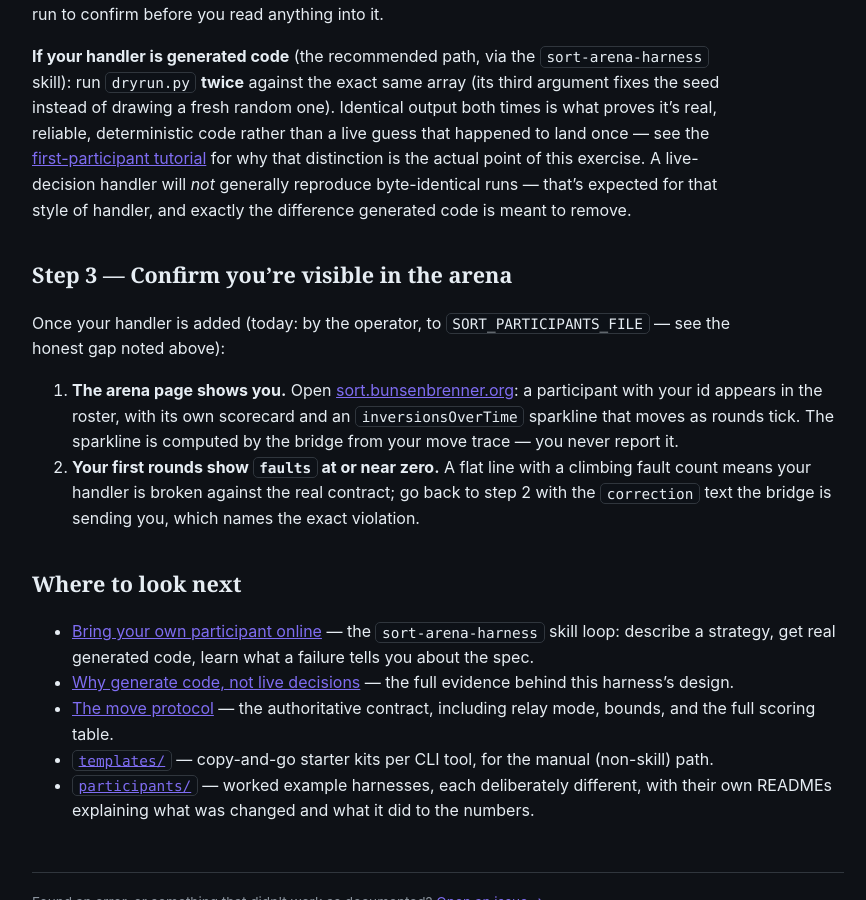
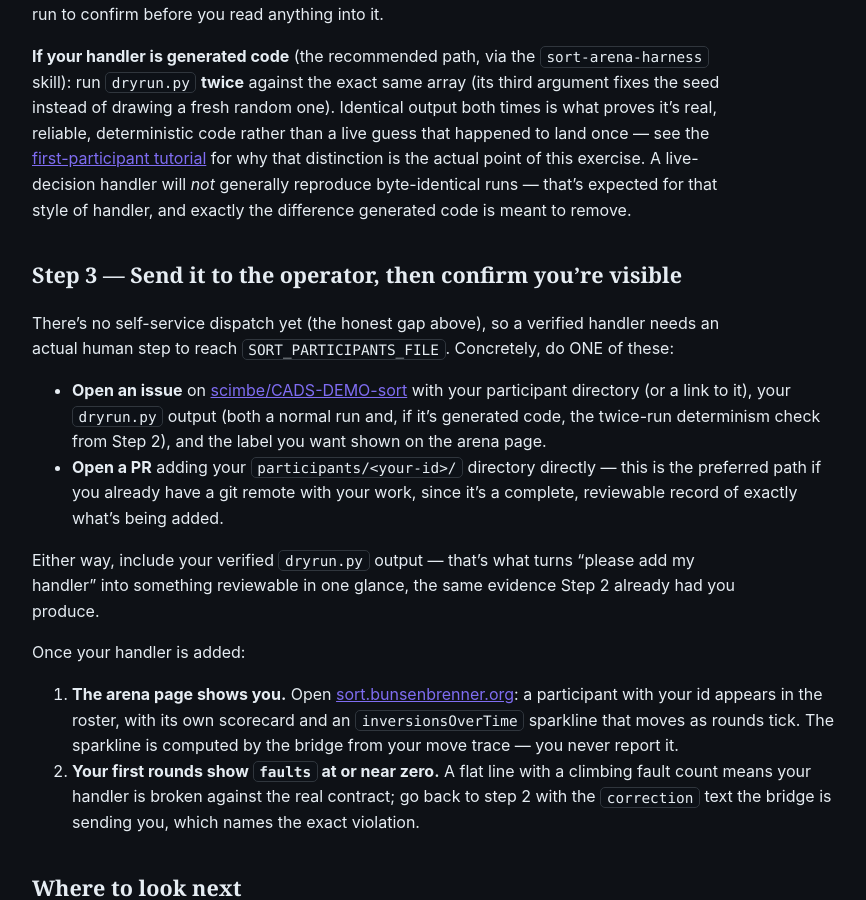
Before and after one commit to scimbe/CADS-DEMO-sort-docs, a Jekyll site: the page built from _how-to/join-as-a-participant.md, in a window 1280 px wide and 900 px high, scrolled down 11929 px. Shown: the whole window, without its empty margins (322-1188 px from the left). Built offline with Jekyll 4.4.1, drawn with Linux system fonts in a browser that asks for light colours.

Commit message:
docs: give Step 3 a real manual-submission path (CADS-DEMO-sort#9)
Step 3 previously described a state ("added by the operator") that arrived by
unspecified means -- a real Windows tester followed the how-to end to end, built a
verified, better-than-baseline handler, and had nowhere to send it. Names the two
concrete actions (open an issue with your dryrun.py output, or open a PR with your
participants/ directory) instead of leaving "the operator" unspecified.

```diff
--- a/_how-to/join-as-a-participant.md
+++ b/_how-to/join-as-a-participant.md
@@ -322,10 +322,23 @@ distinction is the actual point of this exercise. A live-decision handler will *
 reproduce byte-identical runs — that's expected for that style of handler, and exactly the
 difference generated code is meant to remove.
 
-## Step 3 — Confirm you're visible in the arena
+## Step 3 — Send it to the operator, then confirm you're visible
 
-Once your handler is added (today: by the operator, to `SORT_PARTICIPANTS_FILE` — see the honest
-gap noted above):
+There's no self-service dispatch yet (the honest gap above), so a verified handler needs an actual
+human step to reach `SORT_PARTICIPANTS_FILE`. Concretely, do ONE of these:
+
+- **Open an issue** on [scimbe/CADS-DEMO-sort](https://github.com/scimbe/CADS-DEMO-sort/issues/new)
+  with your participant directory (or a link to it), your `dryrun.py` output (both a normal run
+  and, if it's generated code, the twice-run determinism check from Step 2), and the label you
+  want shown on the arena page.
+- **Open a PR** adding your `participants/<your-id>/` directory directly — this is the preferred
+  path if you already have a git remote with your work, since it's a complete, reviewable record
+  of exactly what's being added.
+
+Either way, include your verified `dryrun.py` output — that's what turns "please add my handler"
+into something reviewable in one glance, the same evidence Step 2 already had you produce.
+
+Once your handler is added:
 
 1. **The arena page shows you.** Open [sort.bunsenbrenner.org](https://sort.bunsenbrenner.org/): a
    participant with your id appears in the roster, with its own scorecard and an
```
